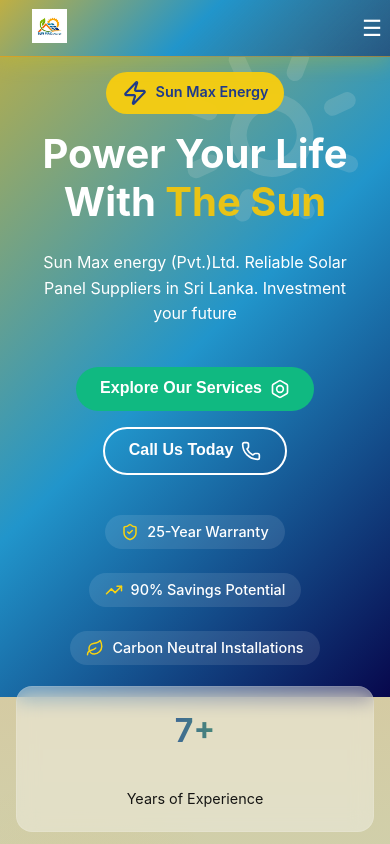
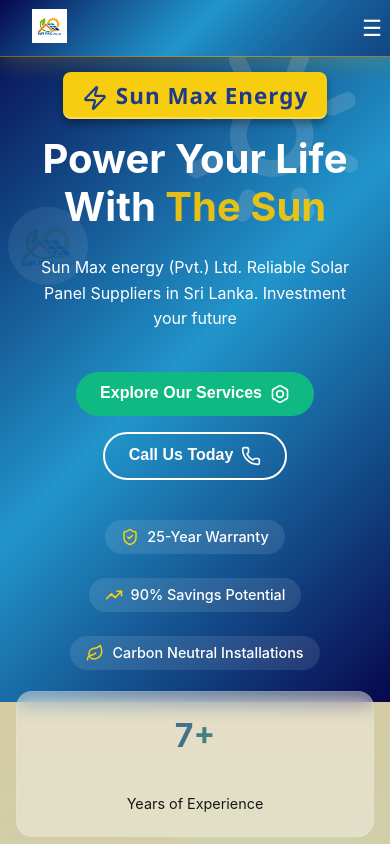
Before and after one commit to PawanSankalpa/Smart--i-solutions, a React (Create React App) app: page / in a window 390 px wide. Shown: the top 844 px of the page. Built offline with nearby package versions, Linux system fonts and the light colour scheme.

Commit message:
further update to sunmax energy

```diff
--- a/src/components/HeroSection.jsx
+++ b/src/components/HeroSection.jsx
@@ -10,11 +10,24 @@
   Phone,
 } from "lucide-react";
 import "../styles/HeroSection.css";
-import NavigationBar from "./NavigationBar.jsx"
+import NavigationBar from "./NavigationBar.jsx";
+import Logo from "../assets/images/logo.jpeg"; // <-- Import your logo
 
 const HeroSection = () => (
   <section id="hero" className="hero-section">
-    < NavigationBar />
+    <NavigationBar />
+
+    {/* Background Logo */}
+    <motion.img
+      src={Logo}
+      alt="Company Logo"
+      className="hero-logo-bg"
+      // initial={{ opacity: 0, x: -50 }}
+      // animate={{ opacity: 0.15, x: 0 }}
+      // transition={{ duration: 1 }}
+    />
+
+    {/* Rotating Sun */}
     <motion.div
       className="hero-sun"
       animate={{ rotate: 360 }}
@@ -23,6 +36,7 @@
       <Sun size={400} className="hero-sun-icon" />
     </motion.div>
 
+    {/* Main Content */}
     <div className="hero-content">
       <motion.div
         initial={{ opacity: 0, y: -50 }}
@@ -52,7 +66,7 @@
         transition={{ duration: 1, delay: 0.4 }}
         className="hero-description"
       >
-        Sun Max energy (Pvt.)Ltd. Reliable Solar Panel Suppliers in Sri Lanka.
+        Sun Max energy (Pvt.) Ltd. Reliable Solar Panel Suppliers in Sri Lanka.
         Investment your future
       </motion.p>
 
@@ -64,7 +78,7 @@
         <button
           className="hero-button-analysis"
           onClick={() => {
-            const section = document.getElementById("gallery"); // Or whatever ID your form section uses
+            const section = document.getElementById("gallery");
             if (section) {
               section.scrollIntoView({ behavior: "smooth" });
             }
--- a/src/styles/HeroSection.css
+++ b/src/styles/HeroSection.css
@@ -4,7 +4,7 @@
   display: flex;
   align-items: center;
   justify-content: center;
-  background: linear-gradient(135deg, #c0af43 0%, rgb(33, 149, 203) 50%, #07074c 100%);
+  background: linear-gradient(135deg,  #07074c 0%, rgb(33, 149, 203) 50%, #07074c 100%);
   color: #ffffff;
   overflow: hidden;
   padding: 2rem;
@@ -30,14 +30,35 @@
 
 .hero-badge {
   display: inline-block;
-  background-color: #f7cd10f4;
-  color: #1e3a8a;
-  padding: 0.5rem 1rem;
-  border-radius: 50px;
-  font-size: 0.9rem;
-  font-weight: 600;
+  background-color: #f7cd10; /* solid golden yellow */
+  color: #1e3a8a; /* deep navy */
+  font-family: "Poppins", "Roboto Mono", "Segoe UI", sans-serif; /* modern, square-like fonts */
+  font-style: normal;
+  font-size: 1.4rem; /* smaller than before */
+  font-weight: 700;
+  letter-spacing: 1px; /* more breathing space, square fonts look cleaner */
+  padding: 0.5rem 1.2rem; /* smaller, more compact padding */
+  border-radius: 8px; /* subtle rounding for a modern rectangular shape */
   margin-bottom: 1rem;
+
+  /* 3D effect */
+  box-shadow:
+    0 5px 8px rgba(0, 0, 0, 0.2),   /* main shadow */
+    inset 0 -2px 0 rgba(255, 255, 255, 0.3), /* subtle inner highlight */
+    0 4px 6px rgba(0, 0, 0, 0.15);   /* extra depth */
+  transition: transform 0.2s ease, box-shadow 0.2s ease;
+
+  /* optional hover effect for more 3D feel */
+  cursor: pointer;
 }
+.hero-badge:hover {
+  transform: translateY(-2px);
+  box-shadow:
+    0 6px 12px rgba(0, 0, 0, 0.25),
+    inset 0 -2px 0 rgba(255, 255, 255, 0.3);
+}
+
+
 
 .hero-badge-icon {
   vertical-align: middle;
@@ -185,3 +206,49 @@
     transform: scale(0.8);
   }
 }
+
+/* Background Logo Styling */
+.hero-logo-bg {
+  position: absolute;
+  top: 40%;          /* Vertically center in the left area */
+  left: 3%;          /* Slightly away from left edge */
+  transform: translateY(-50%);
+  max-width: 220px;  /* Maximum width */
+  width: 20%;        /* Scales relative to screen width */
+  height: auto;      /* Keep aspect ratio */
+  /* opacity: 0.12;     Subtle background look */
+  z-index: 0;        /* Behind all content */
+  pointer-events: none; /* Click-through */
+  border-radius: 50%; /* Optional: circular effect */
+}
+
+/* Smaller screens */
+@media (max-width: 1024px) {
+  .hero-logo-bg {
+    max-width: 180px;
+    width: 25%;
+    left: 4%;
+    top: 45%;
+    opacity: 0.1;
+  }
+}
+
+@media (max-width: 768px) {
+  .hero-logo-bg {
+    max-width: 120px;
+    width: 30%;
+    left: 3%;
+    top: 40%;
+    opacity: 0.08;
+  }
+}
+
+@media (max-width: 480px) {
+  .hero-logo-bg {
+    max-width: 80px;
+    width: 35%;
+    left: 2%;
+    top: 35%;
+    opacity: 0.07;
+  }
+}
--- a/src/styles/NavigationBar.css
+++ b/src/styles/NavigationBar.css
@@ -18,7 +18,7 @@
   -webkit-backdrop-filter: blur(12px);
   background: linear-gradient(
     135deg,
-    #c0af43 0%,
+    #07074c73 0%,
     rgb(33, 149, 203) 50%,
     #07074c73 100%
   );
```
Also changed, not shown: src/assets/images/logo.jpeg (added).
